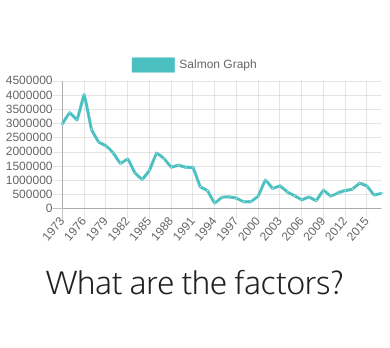
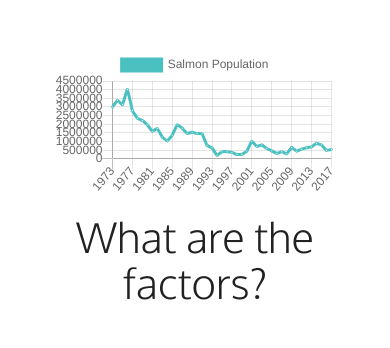
Before and after one commit to Quiwaan/In_the_sound, a React (Create React App) app: page / in a window 390 px wide. Shown: the part 781-1129 px from the top of the page. Built offline with nearby package versions, Linux system fonts and the light colour scheme.

Commit message:
chart css

```diff
--- a/src/App.css
+++ b/src/App.css
@@ -36,7 +36,7 @@ nav {
 .heading {
   margin: 20px;
   font-family: 'Oxygen', sans-serif;
-
+  font-size: 10em;
 }
 .down a {
   margin-top: 100px;
@@ -70,9 +70,10 @@ h4 {
   text-align: center;
 }
 
-.bar-graph {
-  margin: 0 50px;
+.line-graph {
+  margin: 0 100px;
 }
+
 
 .pollutants-chart {
   margin: 30px;
@@ -85,6 +86,9 @@ h4 {
   }
   nav {
     height: 60px;
+  }
+  .heading {
+    font-size: 3em;
   }
   .overlay {
     text-align: center;
@@ -100,4 +104,7 @@ h4 {
     height: auto;
     max-width: 330px;
   }
+  .line-graph {
+    margin: 0 50px;
+  }
 }
--- a/src/Chart.js
+++ b/src/Chart.js
@@ -5,11 +5,11 @@ class Chart extends Component {
   constructor(props){
     super(props)
     this.state = {
-      barGraph: {
+      lineGraph: {
         labels: [1973, 1974, 1975, 1976, 1977, 1978, 1979, 1980, 1981, 1982, 1983, 1984, 1985, 1986, 1987, 1988, 1989, 1990, 1991, 1992, 1993, 1994, 1995, 1996, 1997, 1998, 1999, 2000, 2001, 2002, 2003, 2004, 2005, 2006, 2007, 2008, 2009, 2010, 2011, 2012, 2013, 2014, 2015, 2016, 2017],
         datasets: [
           {
-            label: 'Salmon Graph',
+            label: 'Salmon Population',
             fill: false,
             lineTension: 0.1,
             backgroundColor: 'rgba(75,192,192,0.4)',
@@ -39,7 +39,7 @@ class Chart extends Component {
   render(){
     return (
       <div className="line-graph">
-          <Line data={this.state.barGraph} />
+          <Line data={this.state.lineGraph} />
       </div>
     )
   }
--- a/src/Home.js
+++ b/src/Home.js
@@ -14,7 +14,7 @@ const Home = () => {
         Your browser does not support this video format.
       </video>
       <div className="overlay">
-        <h2 className="heading">in the sound</h2>
+        <h2 className="heading">In the Sound</h2>
         <p>Some more information</p>
         <i className="material-icons down"><a href="/">keyboard_arrow_down</a></i>
       </div>
```
